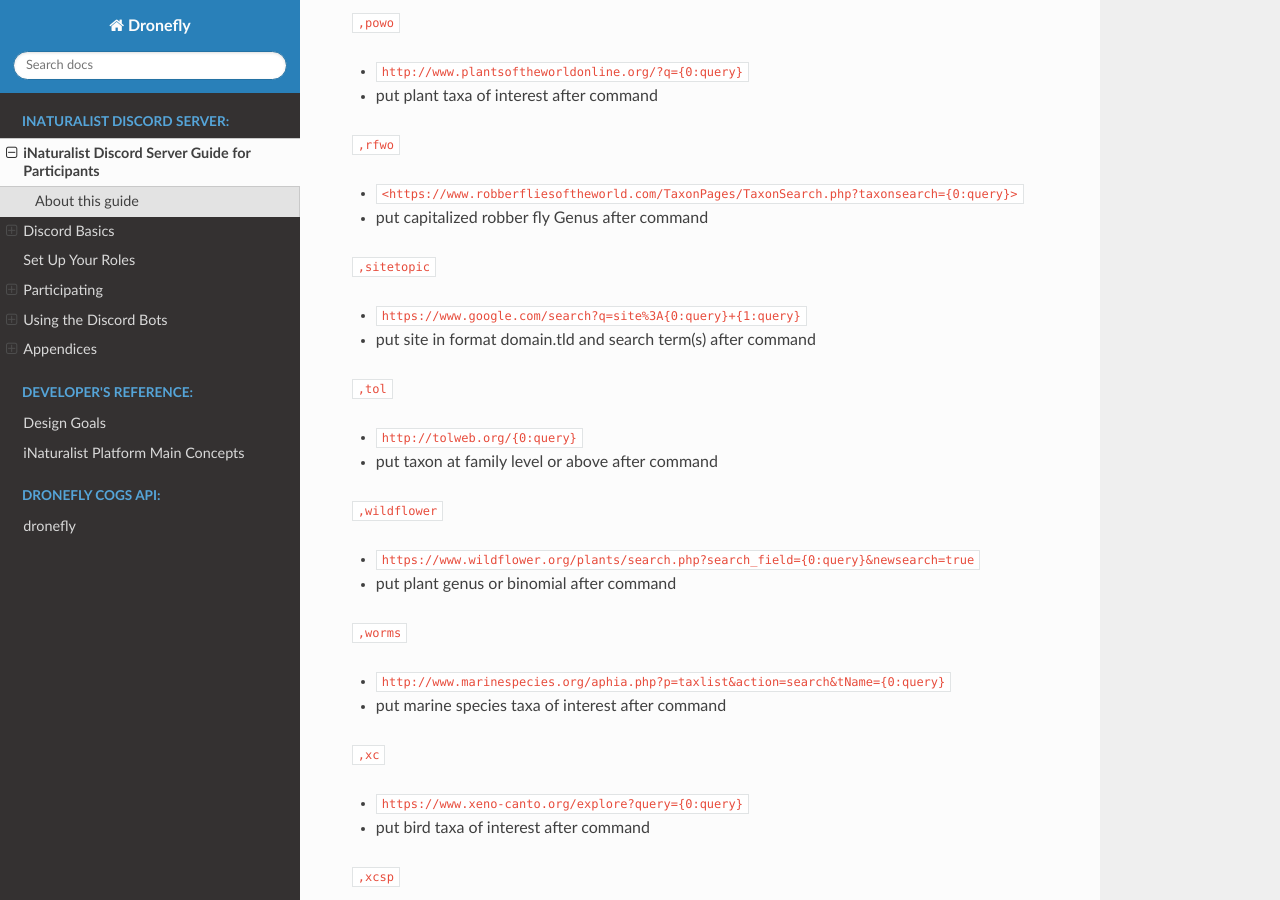
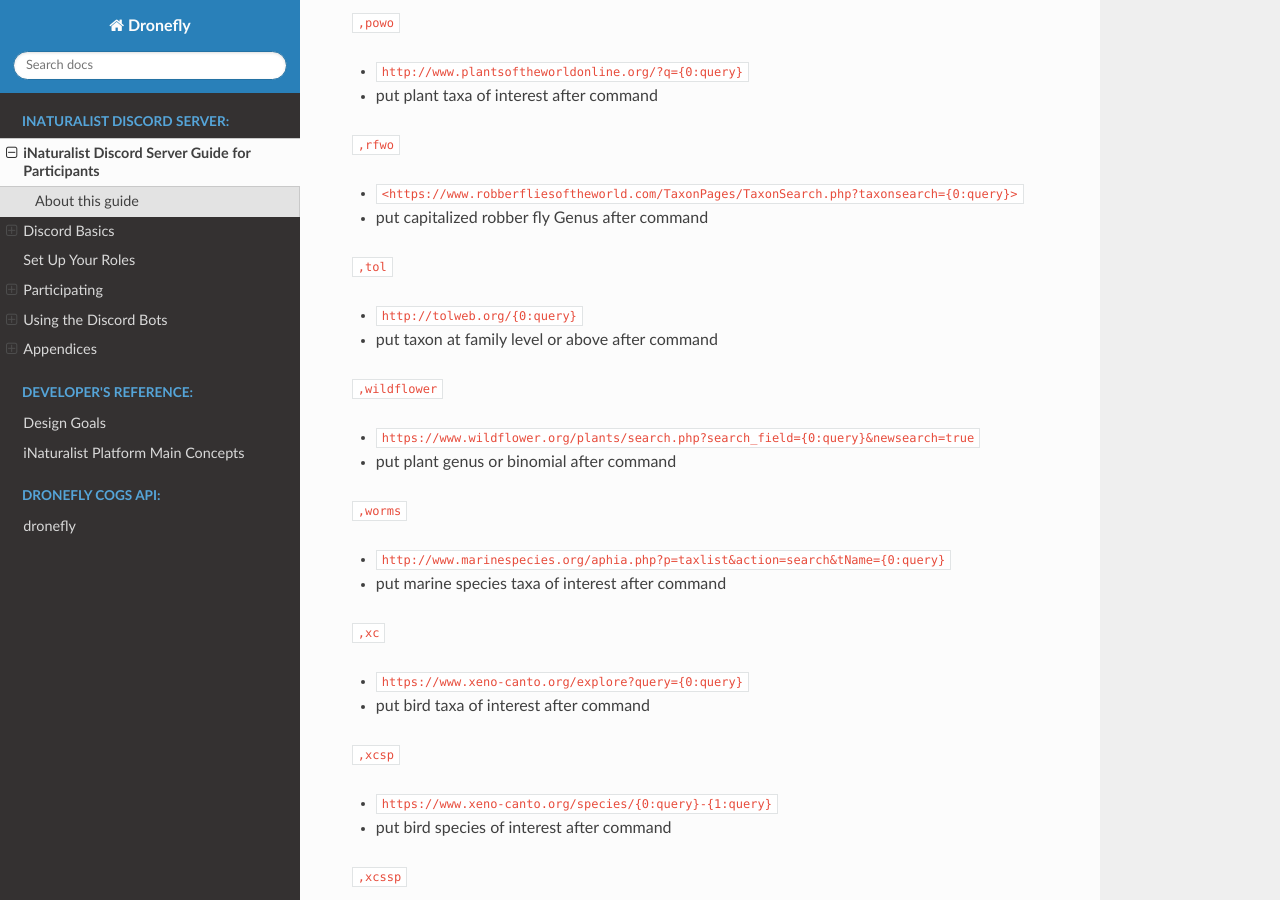
Before and after one commit to dronefly-garden/dronefly, a Sphinx documentation site: the page built from docs/guide_for_participants.rst, in a window 1280 px wide and 900 px high, scrolled down 20367 px. Built offline with Sphinx 7.4.7 and the Read the Docs theme 2.0.0, drawn with Linux system fonts in a browser that asks for light colours; some of the changed text lies outside the part shown.

Commit message:
Update guide_for_participants.rst
Updated guide to reflect move of sitetopic cc from Dronefly to Dumbo

```diff
--- a/docs/guide_for_participants.rst
+++ b/docs/guide_for_participants.rst
@@ -651,11 +651,6 @@
 - ``<https://www.robberfliesoftheworld.com/TaxonPages/TaxonSearch.php?taxonsearch={0:query}>``
 - put capitalized robber fly Genus after command
 
-``,sitetopic``
-
-- ``https://www.google.com/search?q=site%3A{0:query}+{1:query}``
-- put site in format domain.tld and search term(s) after command
-
 ``,tol``
 
 - ``http://tolweb.org/{0:query}``
```
Also changed, not shown: other parts of docs/guide_for_participants.rst (+5 -0 lines).
